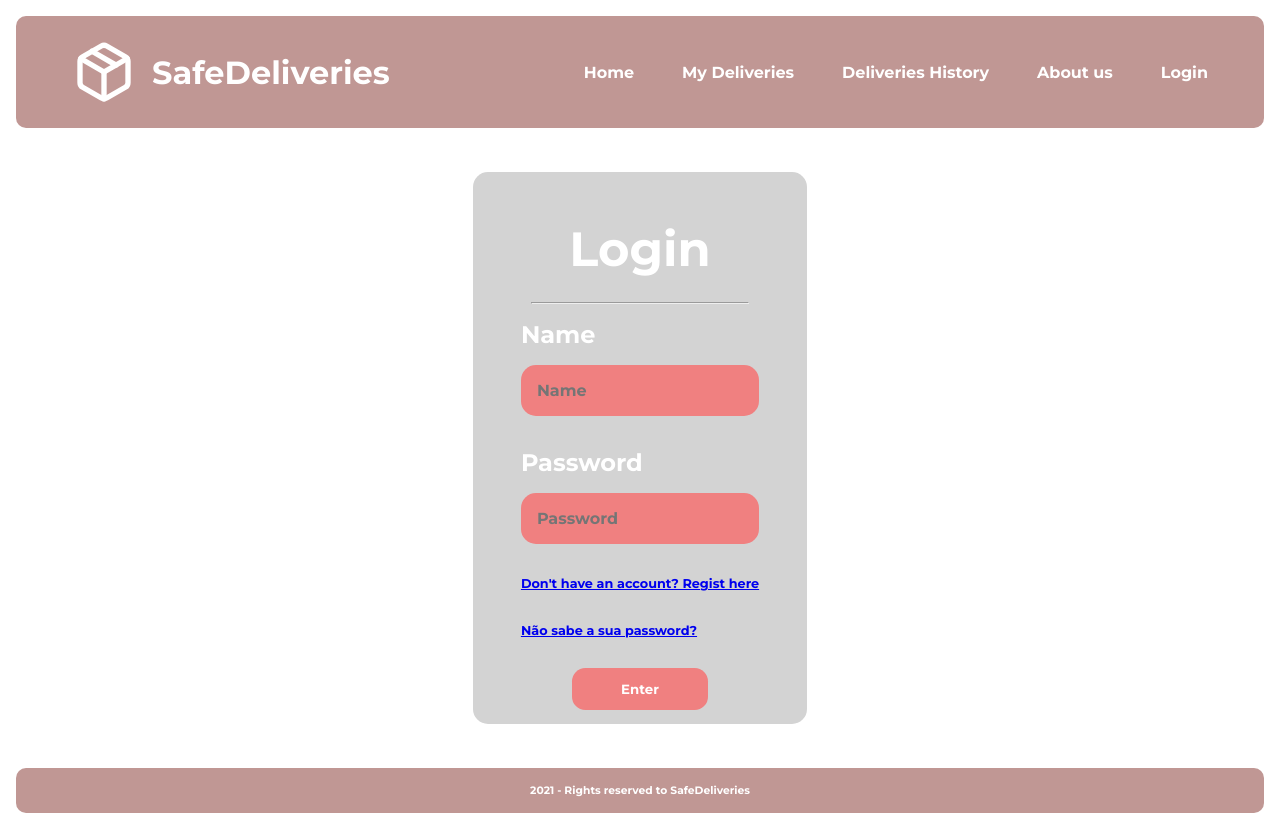
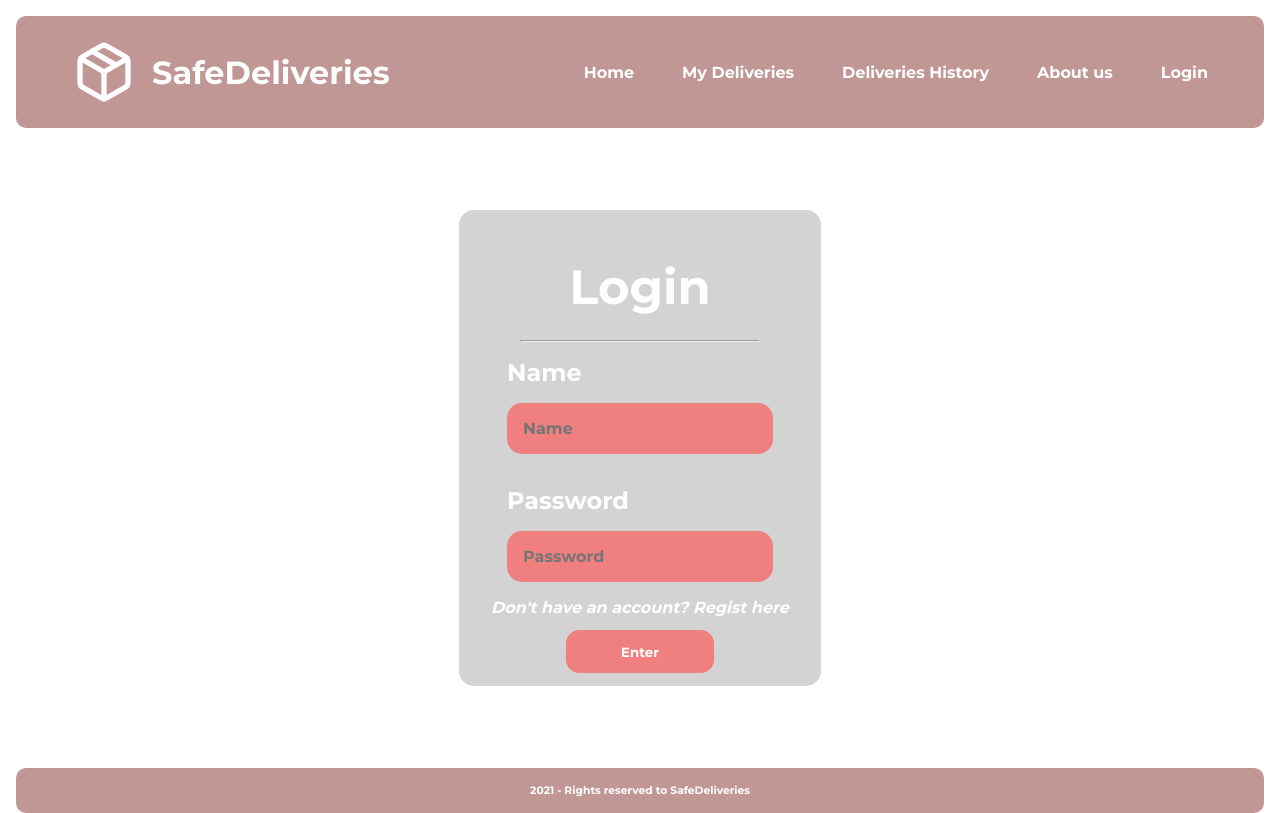
Before and after one commit to pedromiglou/SafeDeliveries, a React (Create React App) app in the folder deliveries_webapp/: page /login in a window 1280 px wide. Built offline with nearby package versions, Linux system fonts and the light colour scheme.

Commit message:
Fix of some warnings. Added vehicle type on register

```diff
--- a/deliveries_webapp/src/Components/Deliveries/Deliveries.js
+++ b/deliveries_webapp/src/Components/Deliveries/Deliveries.js
@@ -17,7 +17,7 @@ function Deliveries() {
         } else if (location.state.is_History){
             setState("delivering");
         }
-    }, []);
+    }, [location.state]);
     return (
       <>
         { state === "offline" &&
--- a/deliveries_webapp/src/Components/Login/Login.js
+++ b/deliveries_webapp/src/Components/Login/Login.js
@@ -16,8 +16,7 @@ function Login() {
                 <input type="text" placeholder="Name"></input>
                 <h3>Password</h3>
                 <input type="password" placeholder="Password"></input>
-                <a onClick={() => setState("Register")} href="#">Don't have an account? Regist here</a>
-                <a href="#">Não sabe a sua password?</a>
+                <i onClick={() => setState("Register")}>Don't have an account? Regist here</i>
                 <button className="button-entrar">Enter</button>
             </div>
             }
@@ -33,7 +32,11 @@ function Login() {
                 <input type="password" placeholder="Password"></input>
                 <h3>Confirm Password</h3>
                 <input type="password" placeholder="Confirm Password"></input>
-                <a onClick={() => setState("Login")} href="#">Already have an account? Click here</a>
+                <h3>Veiculo</h3>
+                <select>
+                  <option selected defaultValue>Escolha o veiculo</option>
+                </select>
+                <i onClick={() => setState("Login")}>Already have an account? Click here</i>
                 <button className="button-entrar">Create</button>
             </div>
             }
```
